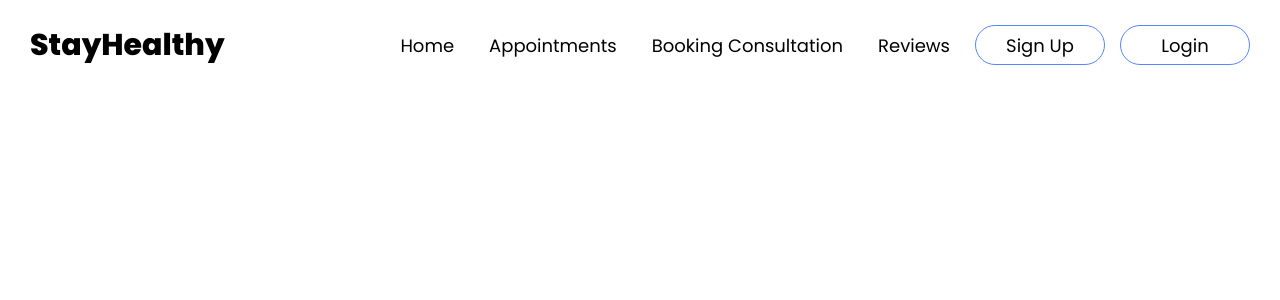
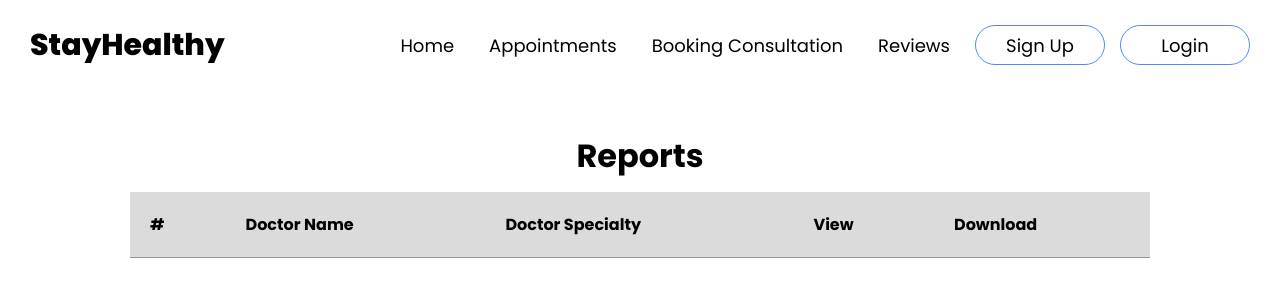
Before and after one commit to mc-011g/Medical-Appointment-Booking-Website, a React (Create React App) app: page /reports in a window 1280 px wide. Shown: the top 300 px of the page. Built offline with nearby package versions, Linux system fonts and the light colour scheme.

Commit message:
Added ReportsLayout component

```diff
--- a/src/App.js
+++ b/src/App.js
@@ -8,6 +8,7 @@ import BookingConsultation from "./Components/BookingConsultation";
 import Notification from "./Components/Notification/Notification";
 import ReviewForm from "./Components/ReviewForm/ReviewForm";
 import ProfileCard from "./Components/ProfileCard/ProfileCard";
+import ReportsLayout from "./Components/ReportsLayout/ReportsLayout";
 
 function App() {
     return (
@@ -21,6 +22,7 @@ function App() {
                         <Route path="/booking-consultation" element={<BookingConsultation />} />
                         <Route path="/reviews" element={<ReviewForm />} />
                         <Route path="/profile" element={<ProfileCard />} />
+                        <Route path="/reports" element={<ReportsLayout />} />
                     </Routes>
                 </Notification>
             </BrowserRouter>
--- a/src/Components/ProfileCard/ProfileCard.css
+++ b/src/Components/ProfileCard/ProfileCard.css
@@ -12,3 +12,9 @@
     background-color: #5685FF;
     color: white;
 }
+
+.profile-container form {
+    display: flex;
+    gap: 15px;
+    flex-direction: column;
+}
--- a/src/Components/ProfileCard/ProfileCard.js
+++ b/src/Components/ProfileCard/ProfileCard.js
@@ -95,11 +95,9 @@ const ProfileCard = () => {
         }
     };
 
-
     return (
         <div className="container">
             <div className="profile-container">
-
                 {!editMode ? (
                     <>
                         <h1>Hello, {userDetails.name}</h1>
@@ -113,18 +111,17 @@ const ProfileCard = () => {
                 ) : (
                     <form onSubmit={handleSubmit}>
                         <label>
-                            <b>Email</b>
+                            <b>Email:</b>
                             <input type="text" className="form-control" name="email" id="email" value={userDetails.email} disabled />
                         </label>
                         <label>
-                            <b>Name</b>
+                            <b>Name:</b>
                             <input type="text" className="form-control" name="name" id="name" value={updatedDetails.name} onChange={handleInputChange} />
                         </label>
                         <label>
-                            <b>Phone</b>
+                            <b>Phone:</b>
                             <input type="text" className="form-control" name="phone" id="phone" value={updatedDetails.phone} onChange={handleInputChange} />
                         </label>
-
                         <button type="submit" className="btn save-btn" name="save-button" id="save-button">
                             Save
                         </button>
--- /dev/null
+++ b/src/Components/ReportsLayout/ReportsLayout.js
@@ -0,0 +1,62 @@
+import React, { useEffect, useState } from "react";
+import './ReportsLayout.css';
+
+const ReportsLayout = () => {
+    const [appointments, setAppointments] = useState([]);
+
+    useEffect(() => {
+        const storedAppointments = JSON.parse(localStorage.getItem("appointmentData"));
+
+        if (storedAppointments) {
+            setAppointments(storedAppointments);
+        }
+    }, [])
+
+    return (
+        <div className="container">
+            <h1>Reports</h1>
+            <table>
+                <tr>
+                    <th>#</th>
+                    <th>Doctor Name</th>
+                    <th>Doctor Specialty</th>
+                    <th>View</th>
+                    <th>Download</th>
+                </tr>
+
+                {(appointments.length > 0) ? (
+                    <>
+                        {appointments.map((appointment) => (
+                            <tr>
+                                <td>
+                                    {appointments.indexOf(appointment) + 1}
+                                </td>
+                                <td>
+                                    {appointment.doctorName}
+                                </td>
+                                <td>
+                                    {appointment.doctorSpecialty}
+                                </td>
+                                <td>
+                                    <button type="button" className="btn" name="feedbackButton" id="feedbackButton">
+                                        View Report
+                                    </button>
+                                </td>
+                                <td>
+                                    <button type="button" className="btn" id="downloadReport" name="downloadReport">
+                                        Download Report
+                                    </button>
+                                </td>
+                            </tr>
+                        ))
+                        }
+                    </>
+                ) : (
+                    <></>
+                )}
+            </table>
+        </div>
+    );
+};
+
+export default ReportsLayout;
```
Also changed, not shown: src/Components/ReportsLayout/ReportsLayout.css (added).
